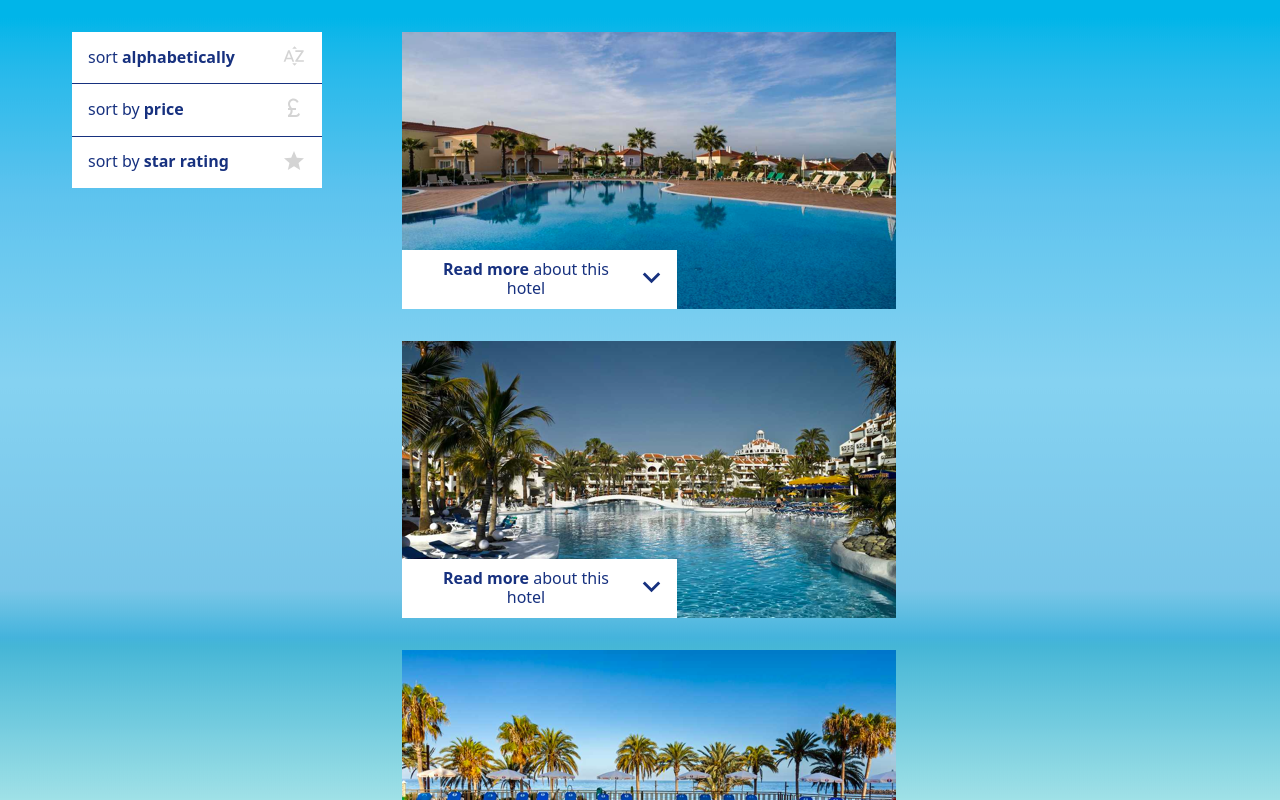
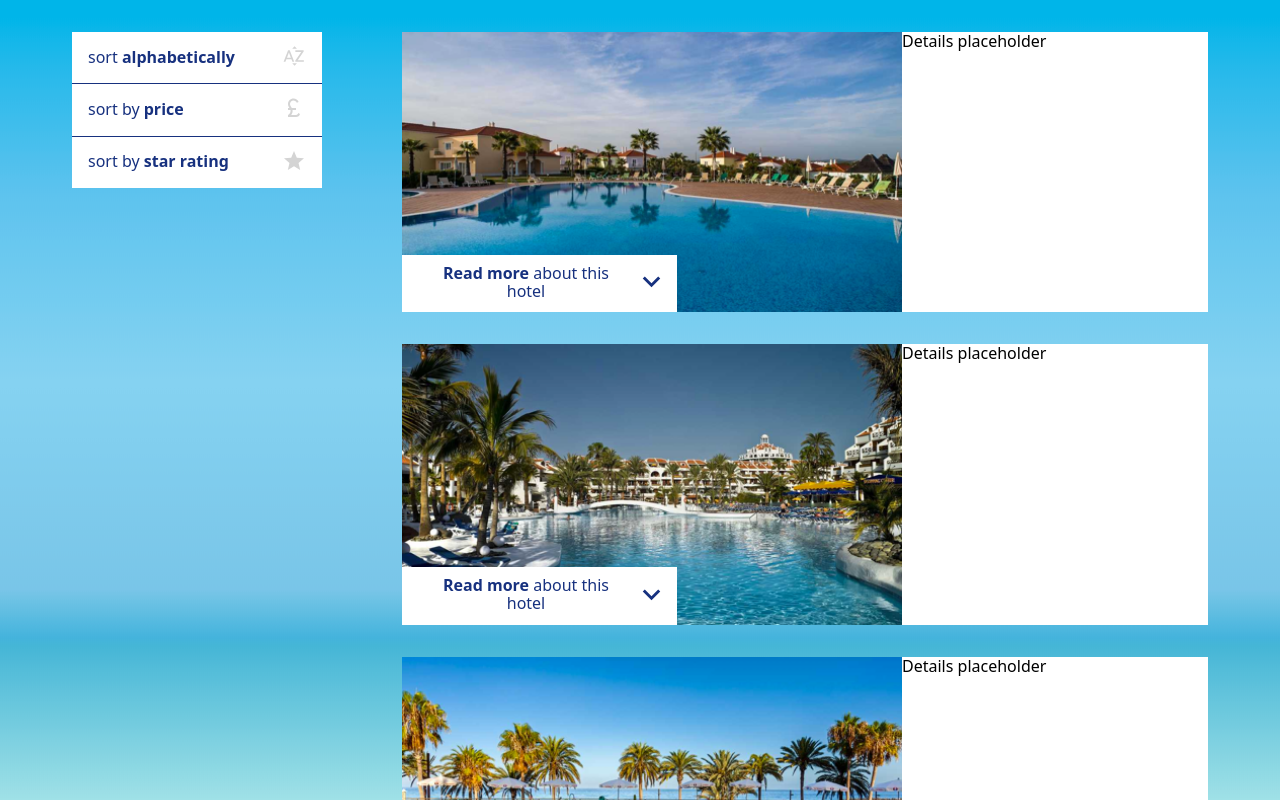
Before and after one commit to DavidSchillinger/otb-task, a React (Vite) app: page / in a window 1280 px wide. Shown: the top 800 px of the page. Built offline with nearby package versions, Linux system fonts and the light colour scheme.

Commit message:
feat: conditionally display hotel description

```diff
--- /dev/null
+++ b/src/hotels/hotel/description.tsx
@@ -0,0 +1,24 @@
+import {ReactNode} from 'react'
+// Uses classes from index, so we can co-locate all grid styles.
+import classes from './index.module.css'
+
+export type HotelDescriptionProps = {
+	children: ReactNode,
+	isVisible: boolean,
+}
+
+export function HotelDescription(props: HotelDescriptionProps) {
+	const {children, isVisible} = props
+
+	return (
+		<div className={isVisible ? classes.description : `${classes.description} ${classes.srOnly}`}>
+			<h2 className={classes.descriptionHeading}>
+				Overview
+			</h2>
+
+			<p className={classes.descriptionContent}>
+				{children}
+			</p>
+		</div>
+	)
+}
--- a/src/hotels/hotel/image.module.css
+++ b/src/hotels/hotel/image.module.css
@@ -21,7 +21,7 @@
 }
 
 .detailsButtonText {
-	margin-top: -2px; /* Nudge the text slightly, so it feels vertically centred. */
+	margin-top: -3px; /* Nudge the text slightly, so it feels vertically centred. */
 	margin-right: 1rem;
 }
 
@@ -30,5 +30,6 @@
 }
 
 .detailsImage {
+	width: 500px;
 	display: block;
 }
--- a/src/hotels/hotel/image.tsx
+++ b/src/hotels/hotel/image.tsx
@@ -48,6 +48,7 @@ function HotelImageButton(props: HotelImageButtonProps) {
 			type='button'
 			onClick={onClick}
 			className={classes.detailsButton}
+			aria-hidden // This can be hidden because the description always "shows" for SRs.
 		>
 			<span className={classes.detailsButtonText}>
 				{text}
--- /dev/null
+++ b/src/hotels/hotel/index.module.css
@@ -0,0 +1,35 @@
+.card {
+	display: grid;
+	background: white;
+
+	grid-template-columns: min-content 1fr;
+}
+
+.description {
+	padding: 1.25rem;
+	grid-column: span 2;
+}
+
+.descriptionHeading {
+	margin-top: 0;
+	font-size: 1rem;
+	font-weight: bold;
+	color: var(--primary);
+}
+
+.descriptionContent {
+	margin: 0;
+}
+
+.srOnly {
+	/* Tailwind's .sr-only - I normally wouldn't copy/paste this and use whatever utility is available instead. */
+	position: absolute;
+	width: 1px;
+	height: 1px;
+	padding: 0;
+	margin: -1px;
+	overflow: hidden;
+	clip: rect(0, 0, 0, 0);
+	white-space: nowrap;
+	border-width: 0;
+}
--- a/src/hotels/hotel/index.tsx
+++ b/src/hotels/hotel/index.tsx
@@ -1,6 +1,8 @@
 import {useEffect, useState} from 'react'
+import classes from './index.module.css'
 import {Hotel} from '../fetch.tsx'
 import {HotelImageWithButton} from './image.tsx'
+import {HotelDescription} from './description.tsx'
 
 export type HotelCardProps = {
 	option: Hotel,
@@ -16,12 +18,18 @@ export function HotelCard(props: HotelCardProps) {
 	}, [option])
 
 	return (
-		<article>
+		<article className={classes.card}>
 			<HotelImageWithButton
 				hotel={option.hotel}
 				isExpanded={isExpanded}
 				onClickToggle={() => setIsExpanded(c => !c)}
 			/>
+
+			<div>Details placeholder</div>
+
+			<HotelDescription isVisible={isExpanded}>
+				{option.hotel.description}
+			</HotelDescription>
 		</article>
 	)
 }
--- a/src/hotels/index.module.css
+++ b/src/hotels/index.module.css
@@ -26,6 +26,7 @@ html {
 }
 
 .hotels {
+	flex: 1 1 0%;
 	display: flex;
 	flex-direction: column;
 	gap: 2rem;
--- a/src/hotels/sort.module.css
+++ b/src/hotels/sort.module.css
@@ -42,6 +42,7 @@
 @media screen and (min-width: 768px) {
 	.controls {
 		width: 250px;
+		flex-shrink: 0;
 		flex-direction: column;
 	}
 
```
Also changed, not shown: src/hotels/hotel/details.tsx (added, +15 -0 lines).
